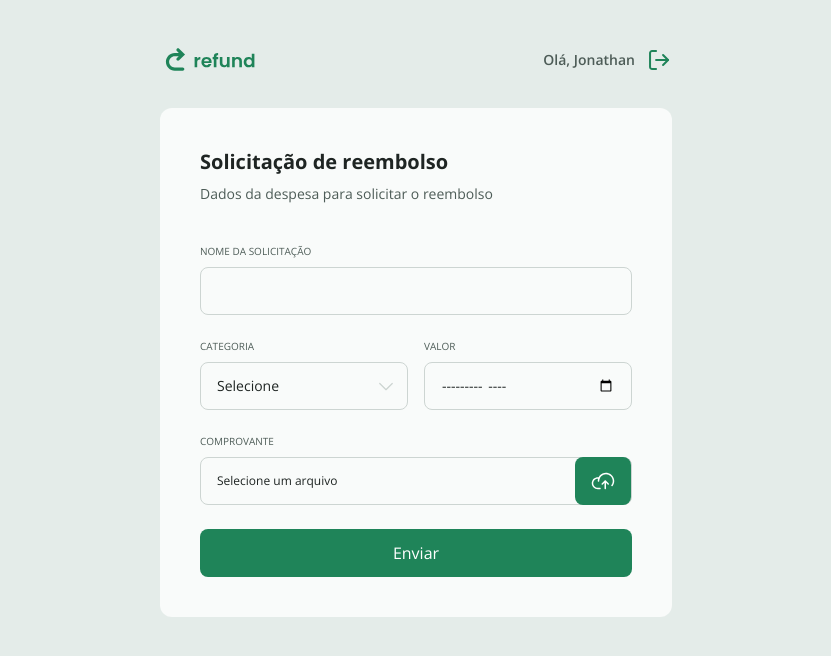
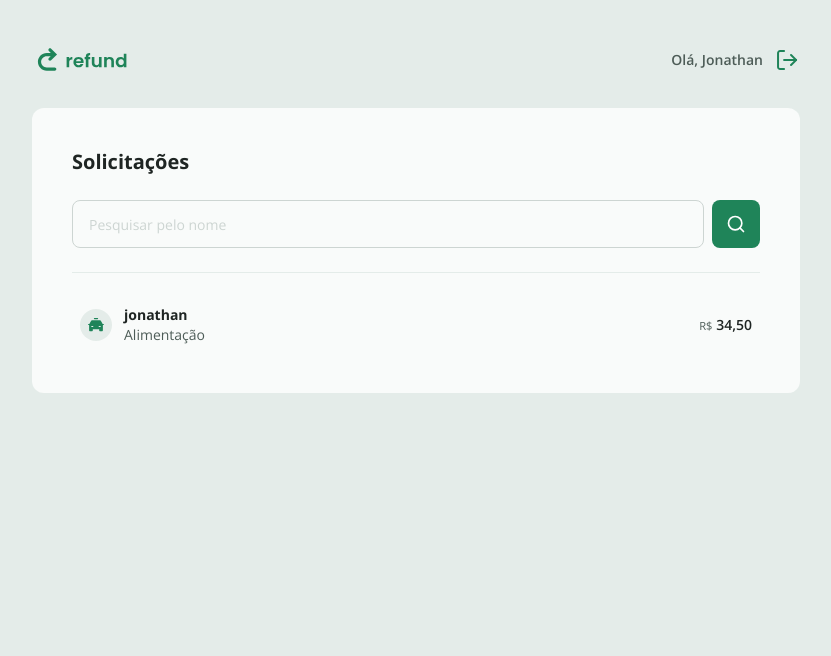
Before and after one commit to Jonathanrian/Refund_, a React (Vite) app: page / in a window 1280 px wide. Shown: the top 656 px of the page, without its empty margins (224-1055 px from the left). Built offline with nearby package versions, Linux system fonts and the light colour scheme.

Commit message:
commit: "new update"

```diff
--- a/package.json
+++ b/package.json
@@ -10,9 +10,11 @@
   },
   "dependencies": {
     "@tailwindcss/vite": "^4.0.10",
+    "clsx": "^2.1.1",
     "react": "^19.0.0",
     "react-dom": "^19.0.0",
     "react-router": "^7.2.0",
+    "tailwind-merge": "^3.0.2",
     "tailwindcss": "^4.0.10",
     "web": "file:"
   },
--- a/src/components/Button.tsx
+++ b/src/components/Button.tsx
@@ -1,18 +1,35 @@
+import { ClassMerge } from "../utils/ClassMerge";
+
 type Props = React.ComponentProps<"button"> & {
   isLoading?: boolean;
+  variant?: "base" | "icon" | "iconSmall";
+};
+
+const variants = {
+  button: {
+    base: "h-12",
+    icon: "w-12 h-12",
+    iconSmall: "w-10 h-10",
+  },
 };
 
 export function Button({
   children,
   isLoading,
+  className,
   type = "button",
+  variant = "base",
   ...rest
 }: Props) {
   return (
     <button
       type={type}
       disabled={isLoading}
-      className="flex items-center justify-center bg-green-100 rounded-lg text-white cursor-pointer hover:bg-green-200 transition ease-linear disabled:opacity-50 disabled:cursor-progress h-12"
+      className={ClassMerge([
+        "flex items-center justify-center bg-green-100 rounded-lg text-white cursor-pointer hover:bg-green-200 transition ease-linear disabled:opacity-50 disabled:cursor-progress ",
+        variants.button[variant],
+        className,
+      ])}
       {...rest}
     >
       {children}
--- /dev/null
+++ b/src/components/RefundItem.tsx
@@ -0,0 +1,36 @@
+export type RefundItemProps = {
+  id: string;
+  name: string;
+  category: string;
+  amount: string;
+  categoryImg: string;
+};
+
+type Props = React.ComponentProps<"a"> & {
+  data: RefundItemProps;
+};
+
+export function RefundItem({ data, ...rest }: Props) {
+  return (
+    <a
+      className="flex items-center gap-3 hover:bg-green-100/5 cursor-pointer rounded-md p-2"
+      {...rest}
+    >
+      <img
+        src={data.categoryImg}
+        alt="icon da categoria"
+        className="w-8 h-8 "
+      />
+
+      <div className="flex flex-col flex-1 ">
+        <strong className="text-sm text-gray-100">{data.name}</strong>
+        <span className="text-sm text-gray-200">{data.category}</span>
+      </div>
+
+      <span className="text-sm text-gray-100 font-semibold">
+        <small className="font-normal text-gray-200">R$</small>
+        {data.amount}
+      </span>
+    </a>
+  );
+}
--- a/src/index.css
+++ b/src/index.css
@@ -22,3 +22,15 @@ select {
   background-position: right 0.7rem top 50%;
   background-size: 1.25rem auto;
 }
+
+::-webkit-scrollbar {
+  width: 0.5rem;
+}
+
+::-webkit-scrollbar-thumb {
+  background-color: #e4ece9;
+}
+
+::-webkit-scrollbar-track {
+  background-color: transparent;
+}
--- /dev/null
+++ b/src/pages/Dashboard.tsx
@@ -0,0 +1,51 @@
+import { useState } from "react";
+import { Input } from "../components/Input";
+import { Button } from "../components/Button";
+import { RefundItem } from "../components/RefundItem";
+
+import { FormatCurrency } from "../utils/formatCurrency";
+
+import searchSvg from "../assets/search.svg";
+
+import { CATEGORIES } from "../utils/Categories";
+
+const REFUND_EXEMPLE = {
+  id: "123",
+  name: "jonathan",
+  category: "Alimentação",
+  amount: FormatCurrency(34.5),
+  categoryImg: CATEGORIES["transport"].icon,
+};
+
+export function Dashboard() {
+  const [name, setName] = useState("");
+
+  function fetchRefunds(e: React.FormEvent) {
+    e.preventDefault();
+    console.log(name);
+  }
+
+  return (
+    <div className="bg-gray-500 rounded-xl p-10 md:min-w-[768px]">
+      <h1 className="text-gray-100 font-bold text-xl flex-1">Solicitações</h1>
+
+      <form
+        className="flex flex-1 items-center justify-between pb-6 border-b-[1px] border-b-gray-400 md:flex-row gap-2 mt-6"
+        onSubmit={fetchRefunds}
+      >
+        <Input
+          placeholder="Pesquisar pelo nome"
+          onChange={(e) => setName(e.target.value)}
+        />
+
+        <Button type="submit" variant="icon">
+          <img src={searchSvg} alt="icon de pesquisar" className="w-5" />
+        </Button>
+      </form>
+
+      <div className="mt-6 flex flex-col gap-4 max-h-[342px] overflow-y-scroll">
+        <RefundItem data={REFUND_EXEMPLE} />
+      </div>
+    </div>
+  );
+}
--- /dev/null
+++ b/src/routes/Menager.tsx
@@ -0,0 +1,18 @@
+import { Route, Routes } from "react-router";
+
+import { Dashboard } from "../pages/Dashboard";
+import { NotFound } from "../pages/NotFound";
+
+import { AppLayout } from "../components/AppLayout";
+
+export function Menager() {
+  return (
+    <Routes>
+      <Route path="/" element={<AppLayout />}>
+        <Route path="/" element={<Dashboard />} />
+      </Route>
+
+      <Route path="*" element={<NotFound />} />
+    </Routes>
+  );
+}
--- a/src/routes/index.tsx
+++ b/src/routes/index.tsx
@@ -1,11 +1,12 @@
 import { BrowserRouter } from "react-router";
 import { AuthRoutes } from "./auth-routes";
 import { EmployeeRoutes } from "./EmployeeRoutes";
+import { Menager } from "./Menager";
 
 export function Routes() {
   return (
     <BrowserRouter>
-      <EmployeeRoutes />
+      <Menager />
     </BrowserRouter>
   );
 }
--- /dev/null
+++ b/src/utils/ClassMerge.ts
@@ -0,0 +1,6 @@
+import { clsx, type ClassValue } from "clsx";
+import { twMerge } from "tailwind-merge";
+
+export function ClassMerge(...inputs: ClassValue[]) {
+  return twMerge(clsx(inputs));
+}
--- /dev/null
+++ b/src/utils/formatCurrency.ts
@@ -0,0 +1,7 @@
+export function FormatCurrency(value: number) {
+  const currency = Intl.NumberFormat("pt-br", {
+    style: "currency",
+    currency: "BRL",
+  });
+  return currency.format(value).replace("R$", "");
+}
```
Also changed, not shown: 1 other file (tests, documents, lock files or other folders).
